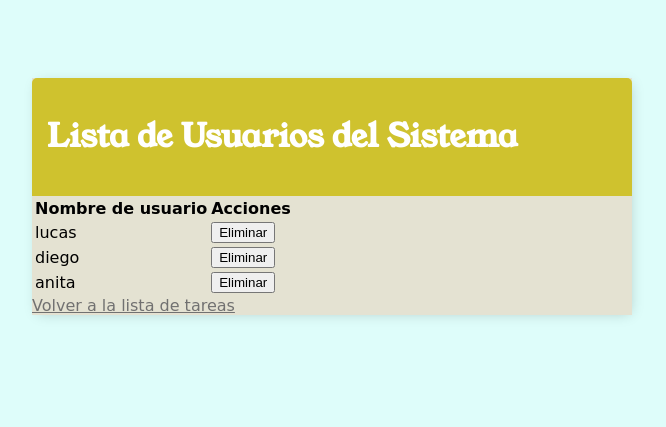
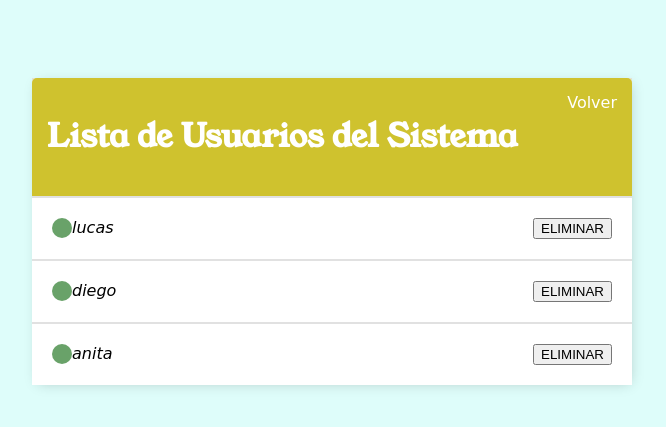
Before and after one commit to davidguillen2002/proyectoweb, a Django app: page /listar-usuarios/ in a window 1280 px wide. Shown: the top 427 px of the page, without its empty margins (308-974 px from the left). Run offline with Django 4.2, Linux system fonts and the light colour scheme; a user stored in the database is signed in; data comes from the database, SQL or seed files in the repository; both versions use the stored data as it was after the commit; some web fonts are replaced.

```diff
--- a/base/templates/base/confirmar_eliminar_usuario.html
+++ b/base/templates/base/confirmar_eliminar_usuario.html
@@ -7,7 +7,7 @@
 
 <p>¿Estás seguro de que deseas eliminar al usuario "{{ usuario.username }}"?</p>
 
-<form method="post">
+<form method="POST">
     {% csrf_token %}
     <input type="hidden" name="user_id" value="{{ usuario.id }}">
     <input type="hidden" name="confirmar_eliminar" value="1"> <!-- Agrega este campo oculto -->
--- a/base/templates/base/listar_eliminar_usuarios.html
+++ b/base/templates/base/listar_eliminar_usuarios.html
@@ -1,33 +1,45 @@
 {% extends 'base/principal.html' %}
 {% block content %}
 
+<style>
+    /* Estilo CSS para el contenedor de botones */
+    .botones-eliminar {
+        display: flex;
+        justify-content: flex-end; /* Alinea los botones a la derecha */
+        align-items: center; /* Alinea verticalmente los botones */
+    }
+
+    /* Estilo CSS para ajustar el espaciado entre los elementos */
+    .titulo-tarea i {
+        margin-right: 20px; /* Ajusta el margen entre el nombre y el botón */
+    }
+</style>
+
 <div class="barra-superior">
+    <div>
         <h1>Lista de Usuarios del Sistema</h1>
     </div>
+    <div>
+        <a href="{% url 'tareas' %}">Volver</a>
+    </div>
+</div>
 
-<table>
-    <thead>
-        <tr>
-            <th>Nombre de usuario</th>
-            <th>Acciones</th>
-        </tr>
-    </thead>
-    <tbody>
+<div class="envoltorio-items-tarea">
     {% for usuario in usuarios_normales %}
-        <tr>
-            <td>{{ usuario.username }}</td>
-            <td>
-                <form method="POST">
+    <div class="envoltorio-tarea">
+        <div class="titulo-tarea">
+            <div class="icono-tarea-completa"></div>
+            <i>{{ usuario.username }}</i>
+        </div>
+        <form method="POST" class="botones-eliminar">
             {% csrf_token %}
             <input type="hidden" name="user_id" value="{{ usuario.id }}">
-                    <button type="submit" name="confirmar_eliminar" value="1" onclick="return confirm('¿Estás seguro de que deseas eliminar a {{ usuario.username }}?')">Eliminar</button>
+            <button type="submit" name="confirmar_eliminar" value="1" onclick="return confirm('¿Estás seguro de que deseas eliminar a {{ usuario.username }}?')">ELIMINAR</button>
         </form>
-            </td>
-        </tr>
+    </div>
+    {% empty %}
+    <h3>No hay usuarios normales en el sistema</h3>
     {% endfor %}
-    </tbody>
-</table>
-
-<a href="{% url 'tareas' %}">Volver a la lista de tareas</a>
+</div>
 
 {% endblock content %}
```
Also changed, not shown: db.sqlite3. Lines whose indentation alone changed are shown as unchanged.
